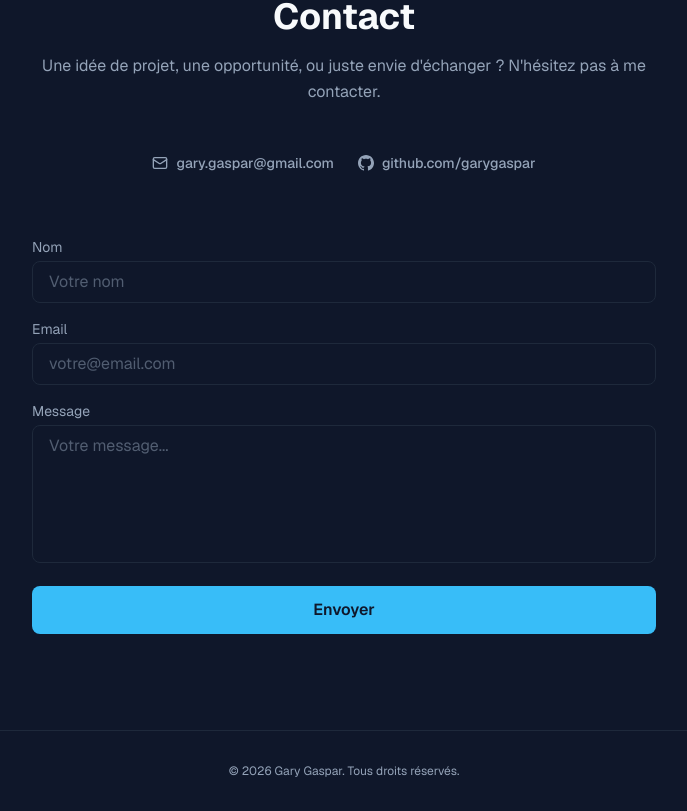
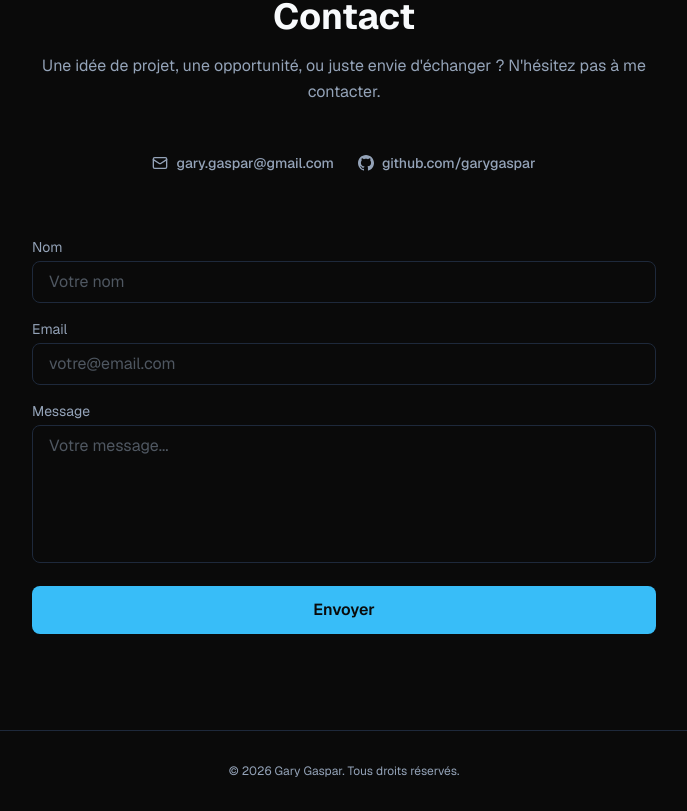
Before and after one commit to garygaspar/garygaspar-site, a Next.js app: page / in a window 1280 px wide. Shown: the part 1421-2232 px from the top of the page, without its empty margins (296-983 px from the left). Built offline with nearby package versions, Linux system fonts and the light colour scheme.

Commit message:
style: change background to dark black #0a0a0a

```diff
--- a/app/globals.css
+++ b/app/globals.css
@@ -2,7 +2,7 @@
 
 /* ── Design tokens ─────────────────────────────────────── */
 :root {
-  --background: #0f172a;
+  --background: #0a0a0a;
   --foreground: #f8fafc;
   --muted: #94a3b8;
   --border: #1e293b;
```
